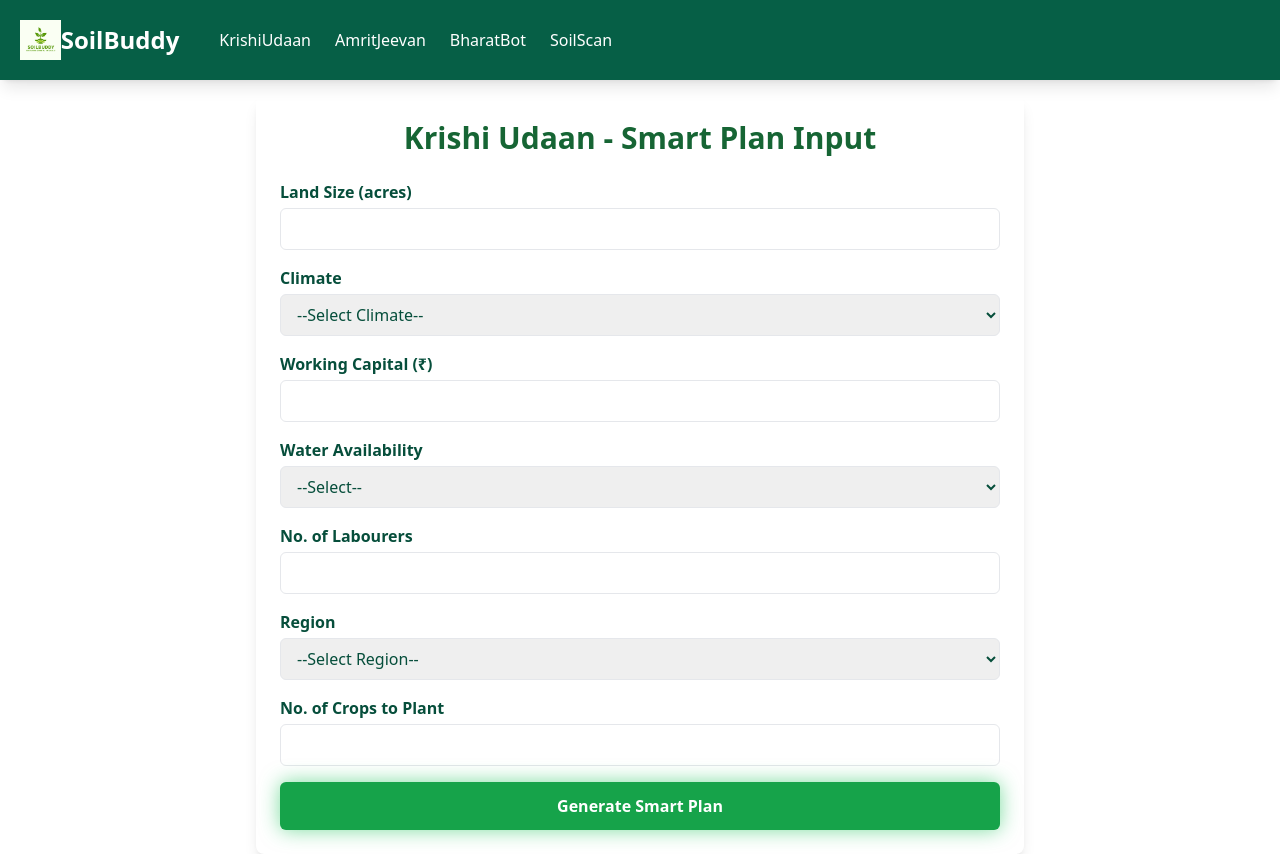
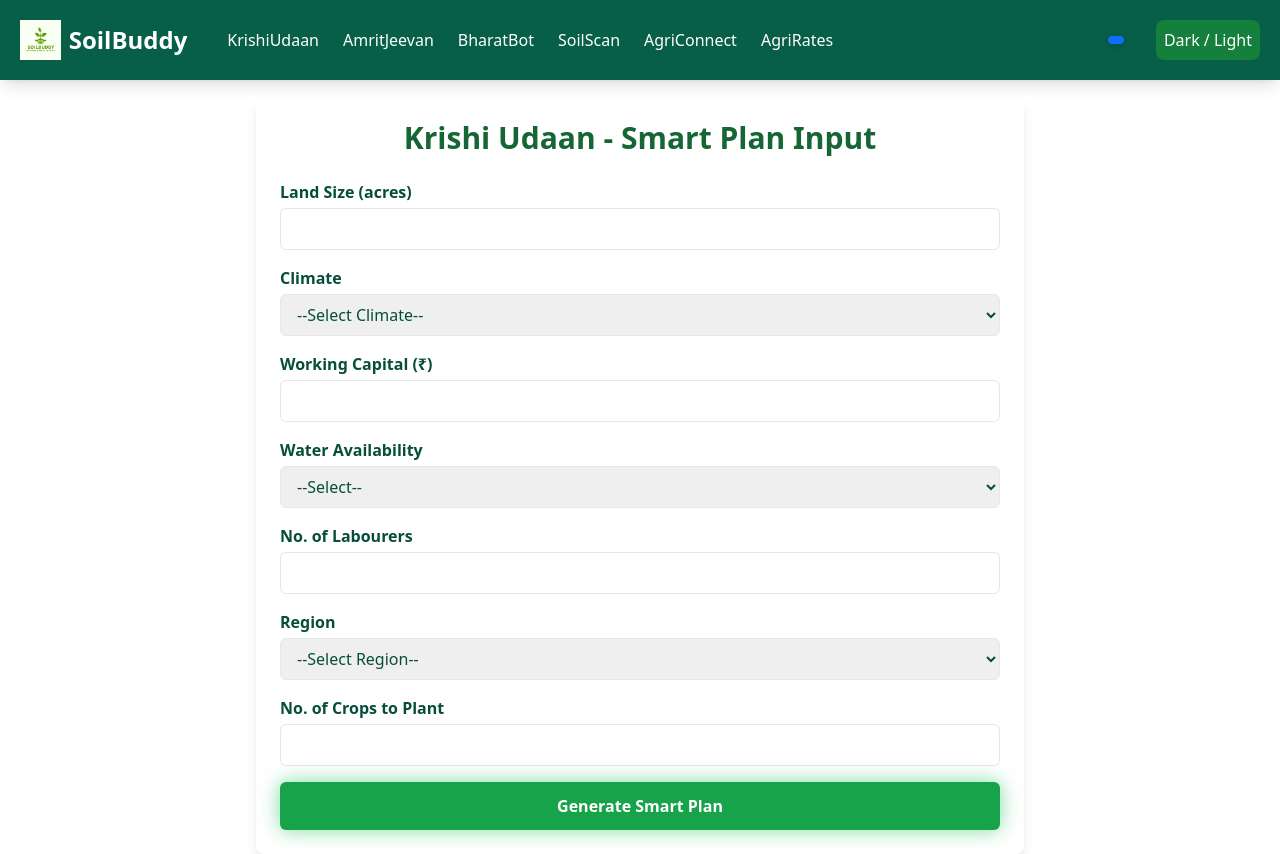
Before and after one commit to gamechangerfrombihar/SoilBuddy, a Flask app: page /krishiudaan in a window 1280 px wide. Run offline with Flask 3, Linux system fonts and the light colour scheme; some libraries are stand-ins or nearby versions.

Commit message:
Update KrishiUdaanF.html

```diff
--- a/templates/KrishiUdaanF.html
+++ b/templates/KrishiUdaanF.html
@@ -23,15 +23,26 @@
     <div class="flex items-center space-x-10">
       <a href="/" class="flex items-center">
         <img src="/templates/SoilBuddy Logo.png" alt="SoilBuddy Logo" class="h-10 w-auto">
-
-          <span class="text-2xl font-semibold">SoilBuddy</span>
+        <span class="text-2xl font-semibold ml-2">SoilBuddy</span>
       </a>
       <div class="flex space-x-6 text-sm md:text-base">
         <a href="/krishiudaan" class="hover:text-green-300 transition">KrishiUdaan</a>
         <a href="/amritjeevan" class="hover:text-green-300 transition">AmritJeevan</a>
         <a href="https://bharatbot-2a7793.zapier.app" target="_blank" class="hover:text-green-300 transition">BharatBot</a>
         <a href="/soilscan" class="hover:text-green-300 transition">SoilScan</a>
+        <a href="{{ url_for('agric_connect') }}" class="hover:text-green-300 transition">AgriConnect</a>
+        <a href="{{ url_for('agrirates') }}" class="hover:text-green-300 transition">AgriRates</a>
       </div>
+    </div>
+
+   <nav class="flex items-center space-x-4">
+  <!-- Other navbar elements -->
+  {% include 'base.html' %}
+  <button id="theme-toggle" class="p-2 rounded-lg bg-green-700 hover:bg-green-800 text-white">
+    Dark / Light
+  </button>
+</nav>
+
   </div>
 </nav>
 
```
Lines whose indentation alone changed are shown as unchanged.
